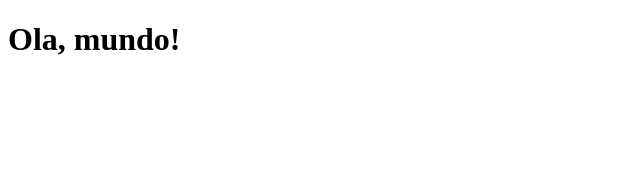
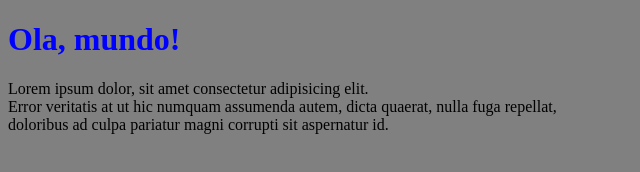
Before and after one commit to CassioPotter/HTML-CSS-javascript, a plain HTML site: page javascript/04.html in a window 1280 px wide. Shown: the whole page, without its empty margins (0-640 px from the left). Drawn offline with Linux system fonts and the light colour scheme.

Commit message:
Update 04.html

```diff
--- a/javascript/04.html
+++ b/javascript/04.html
@@ -5,11 +5,25 @@
     <meta http-equiv="X-UA-Compatible" content="IE=edge">
     <meta name="viewport" content="width=device-width, initial-scale=1.0">
     <title>04</title>
+    <style>
+        h1{
+            color: blue;
+        }
+
+        body{
+            background-color: gray;
+        }
+    </style>
 </head>
 <body>
     <h1>
         Ola, mundo!
     </h1>
+    <p>
+        Lorem ipsum dolor, sit amet consectetur adipisicing elit. <br>
+        Error veritatis at ut hic numquam assumenda autem, dicta quaerat, nulla fuga repellat, <br>
+        doloribus ad culpa pariatur magni corrupti sit aspernatur id. <br>
+    </p>
 
 </body>
 </html>
```
